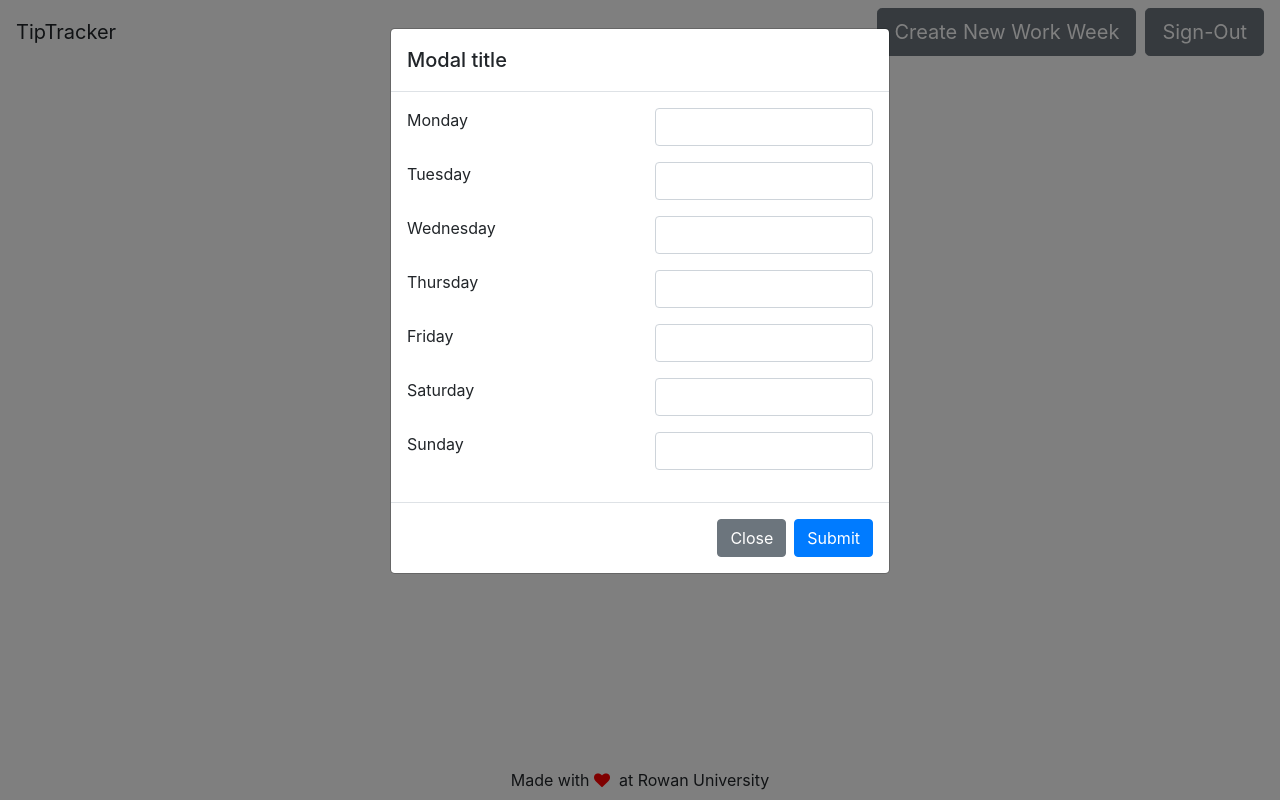
After one commit to amacchia/Test, a PHP site: page /index.php?page=dashboard in a window 1280 px wide, after a click on "Create New Work Week". The commit adds this page. Run offline with PHP 8.4, Linux system fonts and the light colour scheme.

Commit message:
Added form to input tips for a new work week

```diff
--- a/pages/dashboard.php
+++ b/pages/dashboard.php
@@ -3,6 +3,46 @@
 if (isset($_SESSION["currUserID"])) {
 	$userID = $_SESSION["currUserID"];
 	echo 'User ID: '.$userID;
+}
+
+if ($_SERVER["REQUEST_METHOD"] === "POST") {
+	$monTips = $tueTips = $wedTips = $thrTips = $friTips = $satTips =$sunTips = 0;
+
+	if (!empty($_POST['monTips'])) {
+		$monTips = $_POST['monTips'];
+	}
+
+	if (!empty($_POST['tueTips'])) {
+		$tueTips = $_POST['tueTips'];
+	}
+
+	if (!empty($_POST['wedTips'])) {
+		$wedTips = $_POST['wedTips'];
+	}
+
+	if (!empty($_POST['thrTips'])) {
+		$thrTips = $_POST['thrTips'];
+	}
+
+	if (!empty($_POST['friTips'])) {
+		$friTips = $_POST['friTips'];
+	}
+
+	if (!empty($_POST['satTips'])) {
+		$satTips = $_POST['satTips'];
+	}
+
+	if (!empty($_POST['sunTips'])) {
+		$sunTips = $_POST['sunTips'];
+	}
+
+	echo '<br>'.$monTips.'<br>';
+	echo $tueTips.'<br>';
+	echo $wedTips.'<br>';
+	echo $thrTips.'<br>';
+	echo $friTips.'<br>';
+	echo $satTips.'<br>';
+	echo $sunTips.'<br>';
 }
 
 ?>
@@ -23,11 +63,11 @@
 	</button>
       </div>
       <div class="modal-body">
-        <h6> Enter work week info here </h6>
+<?php include "workWeekForm.php"; ?>
       </div>
       <div class="modal-footer">
 	<button type="button" class="btn btn-secondary" data-dismiss="modal">Close</button>
-        <button type="button" class="btn btn-primary">Save</button>
+	<input form="workWeekForm" type="submit" class="btn btn-primary">
       </div>
     </div>
   </div>
--- a/pages/header.php
+++ b/pages/header.php
@@ -8,7 +8,7 @@
         if ($pg === 'dashboard') {
             //echo '<a href="#"  class="btn btn-secondary btn-lg active" role="button">Create New Work Week</a> &nbsp;';
 	    echo '<button type="button" class="btn btn-secondary btn-lg" data-toggle="modal" data-target="#newWeekModal">Create New Work Week</button> &nbsp;';
-	    echo '<a href="./index1.php?page=login" class="btn btn-secondary btn-lg" role="button">Sign-Out</a>';
+	    echo '<a href="./index1.phppage=login" class="btn btn-secondary btn-lg" role="button">Sign-Out</a>';
         }
     }
   ?>
--- a/pages/login.php
+++ b/pages/login.php
@@ -17,7 +17,7 @@ if ($_SERVER["REQUEST_METHOD"] == "POST") {
 		$_SESSION['userEmail'] = $email;
 
 		$_SESSION['currUserEmail'] = $email;
-		header("Location: ./index1.php?page=dashboard");
+		header("Location: ./index.php?page=dashboard");
 
 	} else {
 		$errMsg = 'User Not Found';
@@ -50,7 +50,7 @@ function clean_input($data) {
 <div class="container">
 <h1 id="sign-up-form-title">Login</h1>
 <div id="sign-up-form">
-    <form method="POST" action="./index1.php?page=login">
+    <form method="POST" action="./index.php?page=login">
 	<label for="email" class="input-label">Email</label>
 	<input type="email" name="email" class="form-input"><br>
 
@@ -58,7 +58,7 @@ function clean_input($data) {
 	<input type="password" name="pword" class="form-input"><br>
 
 	<input type="submit" value="Login" id="sub-btn">
-	<p>Not a user? <a href="./index1.php?page=sign-up">Sign Up</a></p>
+	<p>Not a user? <a href="./index.php?page=sign-up">Sign Up</a></p>
     </form>
 </div>
 
--- /dev/null
+++ b/pages/workWeekForm.php
@@ -0,0 +1,95 @@
+<form id="workWeekForm" action="./index.php?page=dashboard" method="post">
+	<div class="form-group">
+		<!--Monday -->
+		<div class="row">
+			<div class="col">
+				<label for="monTips">Monday</label>
+			</div>
+
+			<div class="col">
+				<input id="monTips" name="monTips" class="form-control" type="number"/>
+			</div>
+		</div>
+	</div>
+
+	<div class="form-group">
+		<!--Tuesday-->
+		<div class="row">
+			<div class="col">
+				<label for="tueTips">Tuesday</label>
+			</div>
+
+			<div class="col">
+				<input id="tueTips" name="tueTips" class="form-control" type="number"/>
+			</div>
+		</div>
+	</div>
+
+	<!--Wednesday-->
+	<div class="form-group">
+		<div class="row">
+			<div class="col">
+				<label for="wedTips">Wednesday</label>
+			</div>
+
+			<div class="col">
+				<input id="wedTips" name="wedTips" class="form-control" type="number"/>
+
+			</div>
+		</div>
+	</div>
+
+	<!--Thursday -->
+	<div class="form-group">
+		<div class="row">
+			<div class="col">
+				<label for="thrTips">Thursday</label>
+			</div>
+
+			<div class="col">
+				<input id="thrTips" name="thrTips" class="form-control" type="number"/>
+			</div>
+		</div>
+	</div>
+
+	<!--Friday -->
+	<div class="form-group">
+		<div class="row">
+			<div class="col">
+				<label for="friTips">Friday</label>
+			</div>
+
+			<div class="col">
+				<input id="friTips" name="friTips" class="form-control" type="number"/>
+			</div>
+		</div>
+	</div>
+
+	<!--Saturday -->
+
+	<div class="form-group">
+		<div class="row">
+			<div class="col">
+				<label for="satTips">Saturday</label>
+			</div>
+
+			<div class="col">
+				<input id="satTips" name="satTips" class="form-control" type="number"/>
+			</div>
+		</div>
+	</div>
+
+	<!--Sunday -->
+
+	<div class="form-group">
+		<div class="row">
+			<div class="col">
+				<label for="sunTips">Sunday</label>
+			</div>
+
+			<div class="col">
+				<input id="sunTips" name="sunTips" class="form-control" type="number"/>
+			</div>
+		</div>
+	</div>
+</form>
```
Also changed, not shown: pages/sign-up.php (+4 -4 lines), pages/index.php (renamed from pages/index1.php). Lines whose indentation alone changed are shown as unchanged.
